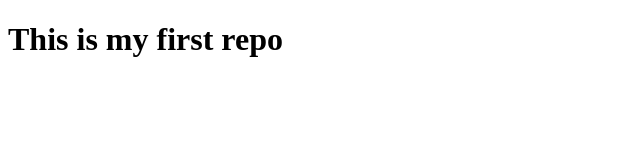
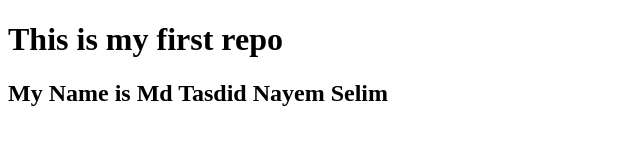
Before and after one commit to mdtnayem/my-first-repo, a plain HTML site: page index.html in a window 1280 px wide. Shown: the whole page, without its empty margins (0-640 px from the left). Drawn offline with Linux system fonts and the light colour scheme.

Commit message:
Adding My name

```diff
--- a/index.html
+++ b/index.html
@@ -8,5 +8,6 @@
 </head>
 <body>
     <h1>This is my first repo</h1>
+    <h2>My Name is Md Tasdid Nayem Selim</h2>
 </body>
 </html>
```
